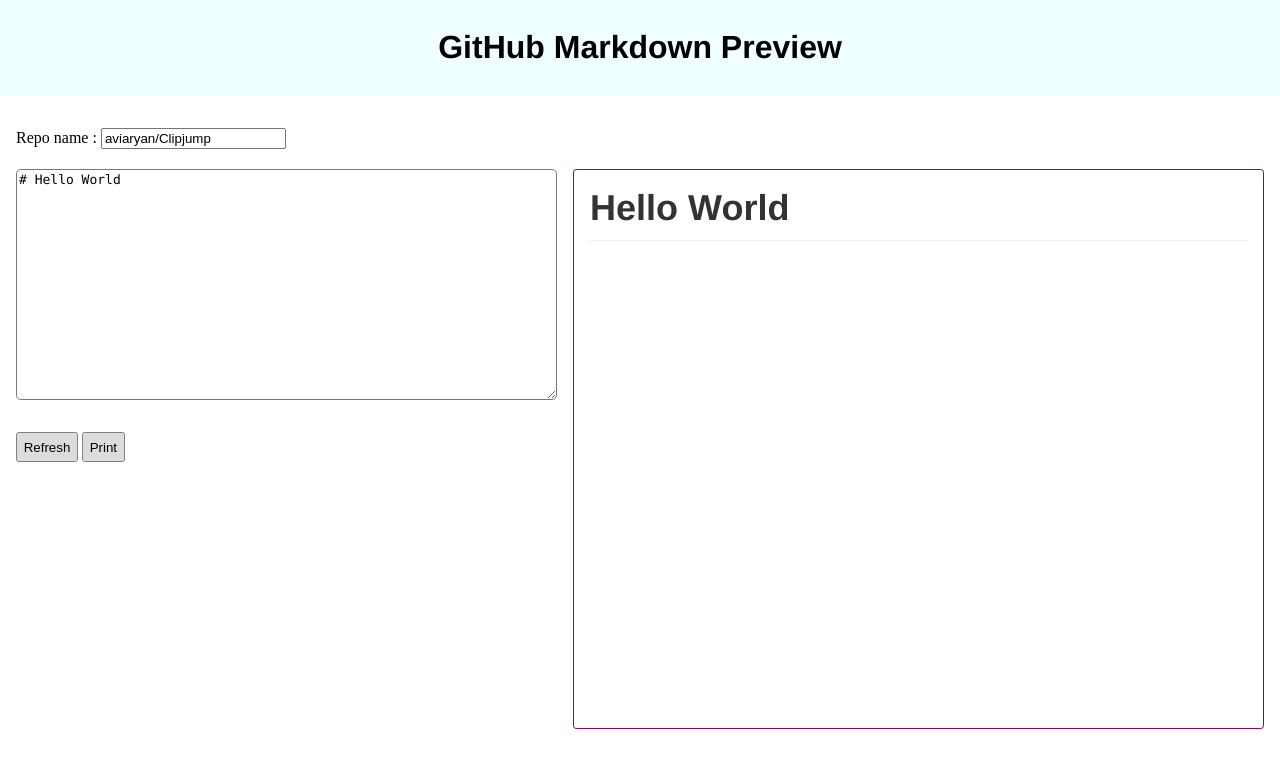
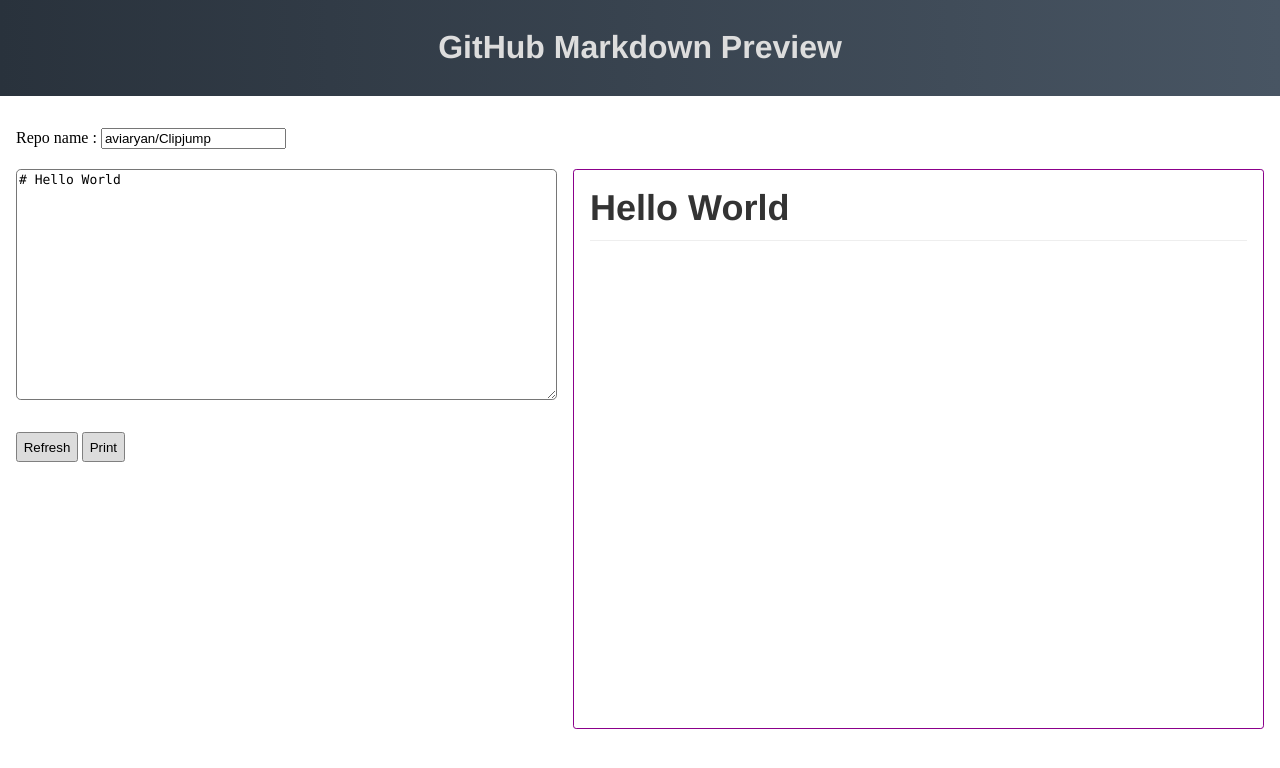
Before and after one commit to aviaryan/javascripts, a plain HTML site: page github.md/index.html in a window 1280 px wide. Drawn offline with nearby package versions, Linux system fonts and the light colour scheme.

Commit message:
change background of header, print remaining api calls to console

```diff
--- a/github.md/main.css
+++ b/github.md/main.css
@@ -6,11 +6,16 @@
 
 #header {
     padding: 0.5rem 0 0.5rem 0;
-    background-color: azure;
+
+    background: #485563; /* fallback for old browsers */
+	background: -webkit-linear-gradient(to left, #485563 , #29323c); /* Chrome 10-25, Safari 5.1-6 */
+	background: linear-gradient(to left, #485563 , #29323c); /* W3C, IE 10+/ Edge, Firefox 16+, Chrome 26+, Opera 12+, Safari 7+ */
+
 }
 
 #header h1 {
     text-align: center;
+    color: #dddddd;
     font-family: "Helvetica Neue", Helvetica, "Segoe UI", Arial, freesans, sans-serif, "Apple Color Emoji", "Segoe UI Emoji", "Segoe UI Symbol";
 }
 
--- a/github.md/script.js
+++ b/github.md/script.js
@@ -23,11 +23,11 @@
         },
         success: function (data) {
             console.log("success!");
-            console.log(data);
             $("#output-html").get(0).innerHTML = data;
         },
         complete: function (jqXHR, textStatus) {
             $("#btnSubmit").get(0).textContent = 'Refresh';
+            console.log('Calls remaining ' + jqXHR.getResponseHeader('X-RateLimit-Remaining'));
         }
     });
 }
```
